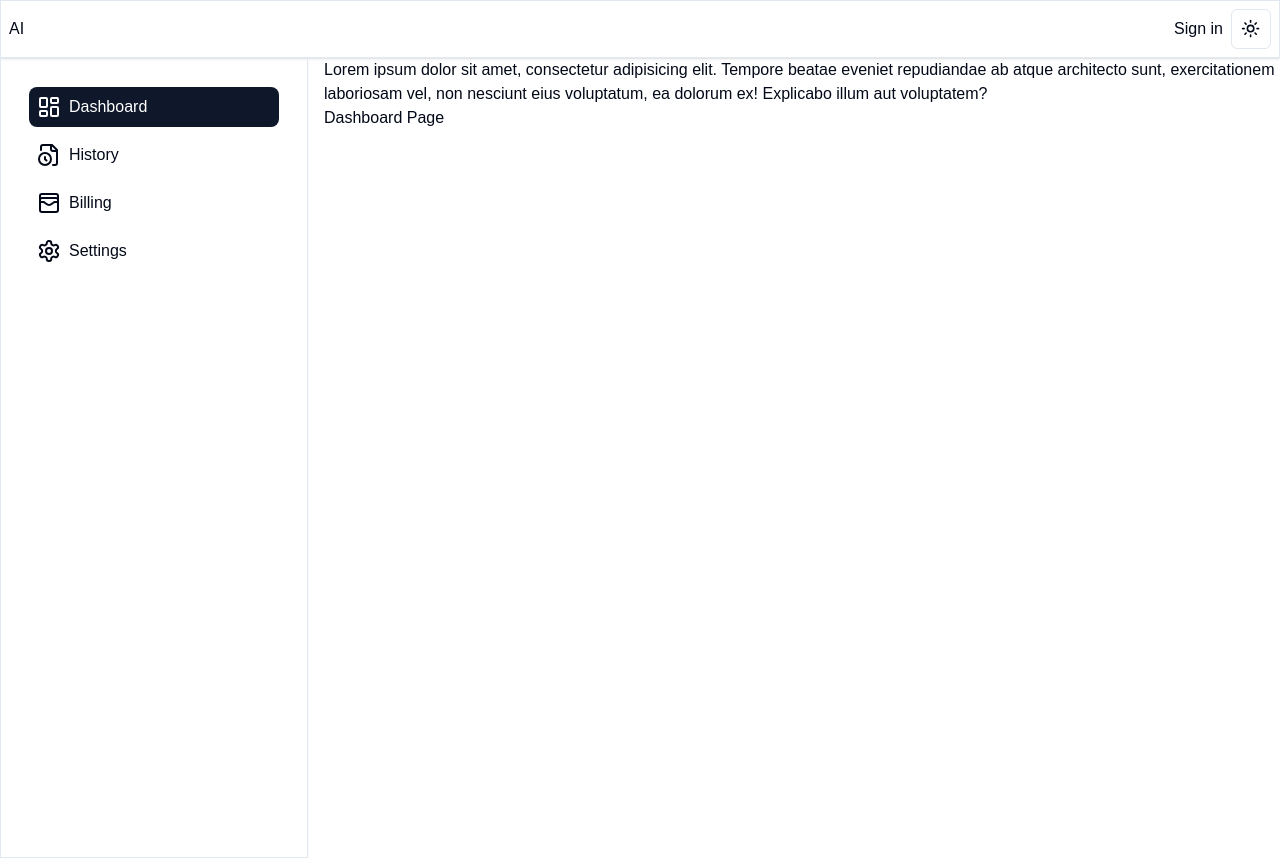
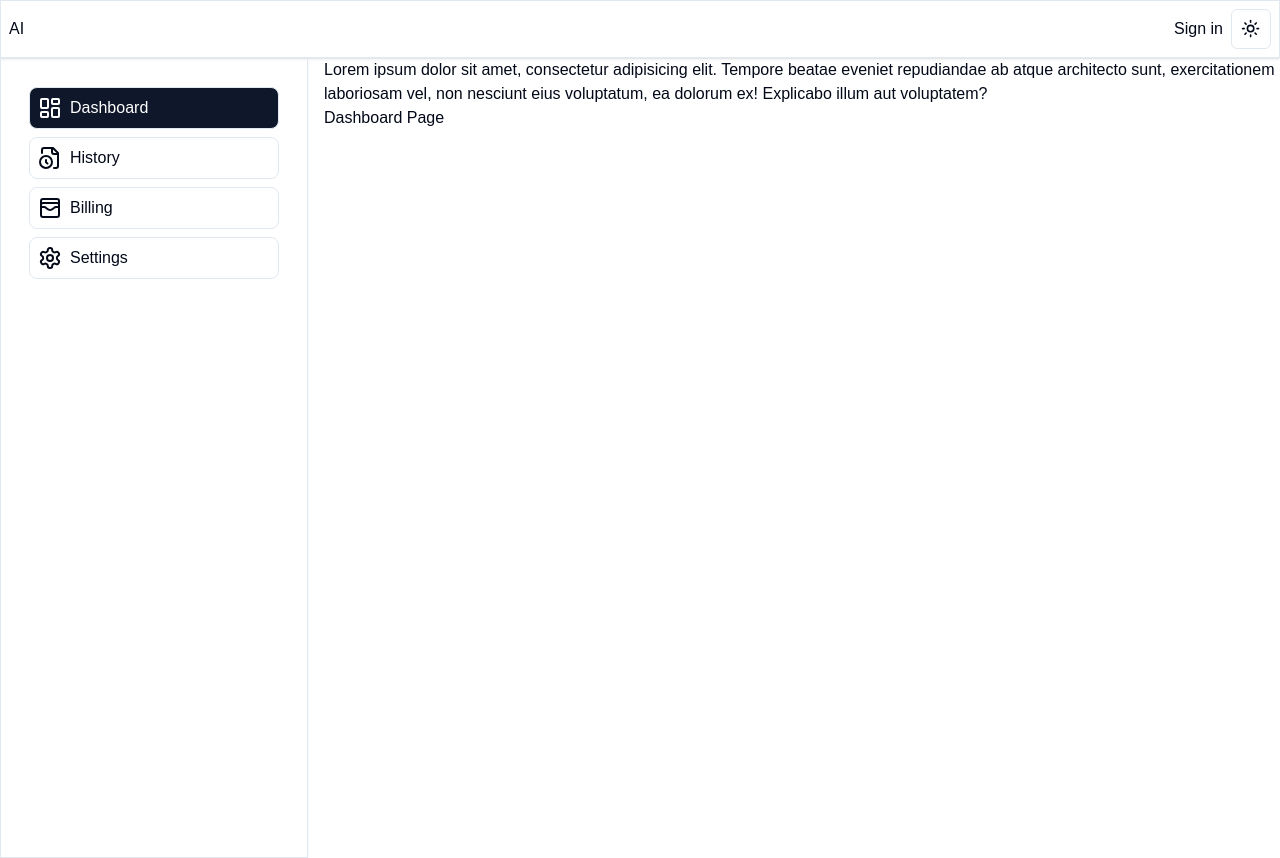
Before and after one commit to mateusmaiia/ai-gen, a Next.js app: page /dashboard in a window 1280 px wide. Built offline with nearby package versions, Linux system fonts and the light colour scheme; no server answers.

Commit message:
custom(SideNav): darkMode

```diff
--- a/components/nav/side-nav.tsx
+++ b/components/nav/side-nav.tsx
@@ -38,9 +38,9 @@ export default function SideNav() {
           key={index}
           className={`${
             path === item.path
-            ? "bg-primary text-white"
-            : "hover:bg-primary hover:text-white"
-          } flex m-2 mr-2 p-2 rounded-lg cursor-pointer`}
+            ? "bg-primary text-white dark:text-black "
+            : "hover:bg-primary hover:text-white dark:hover:bg-white dark:hover:text-black"
+          } flex m-2 mr-2 p-2 rounded-lg  cursor-pointer border`}
         >
           <div className='flex justify-center items-center md:justify-start w-full'>
             <Link href={item.path} className='flex'>
```
